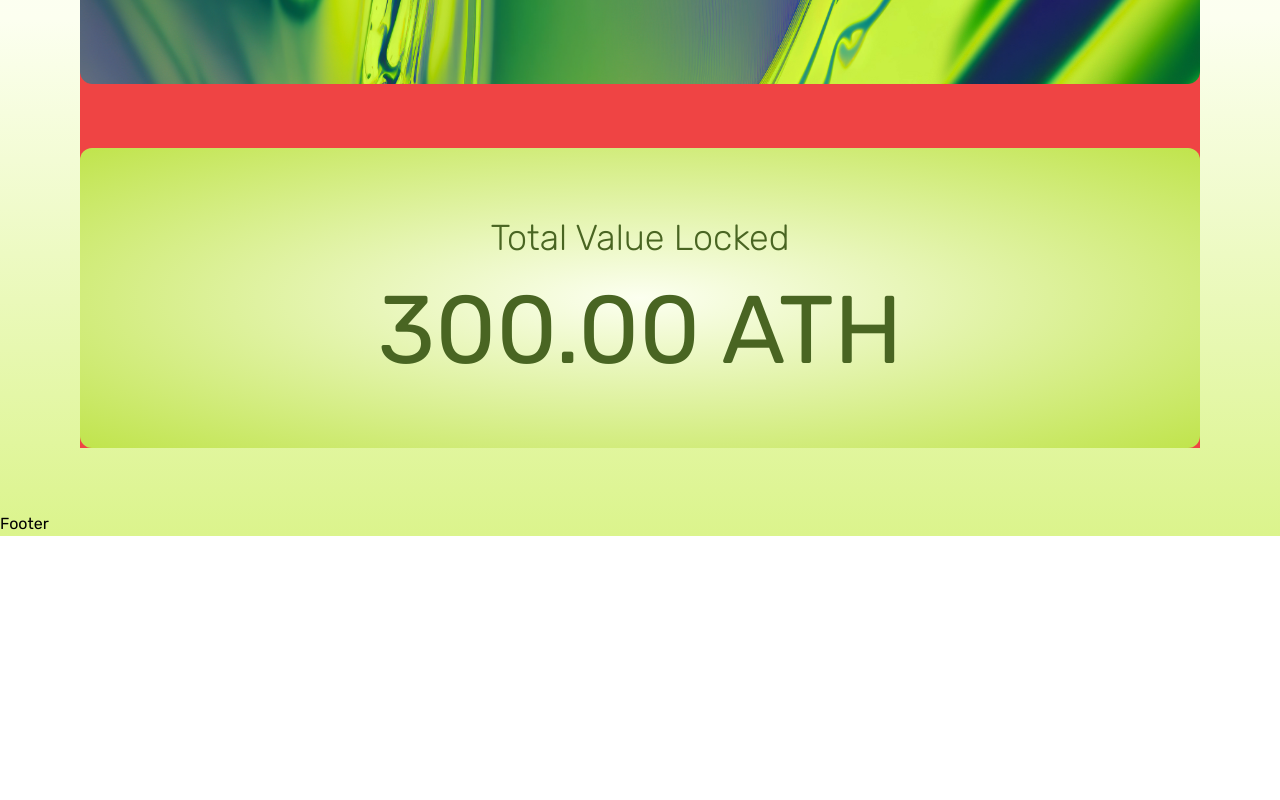
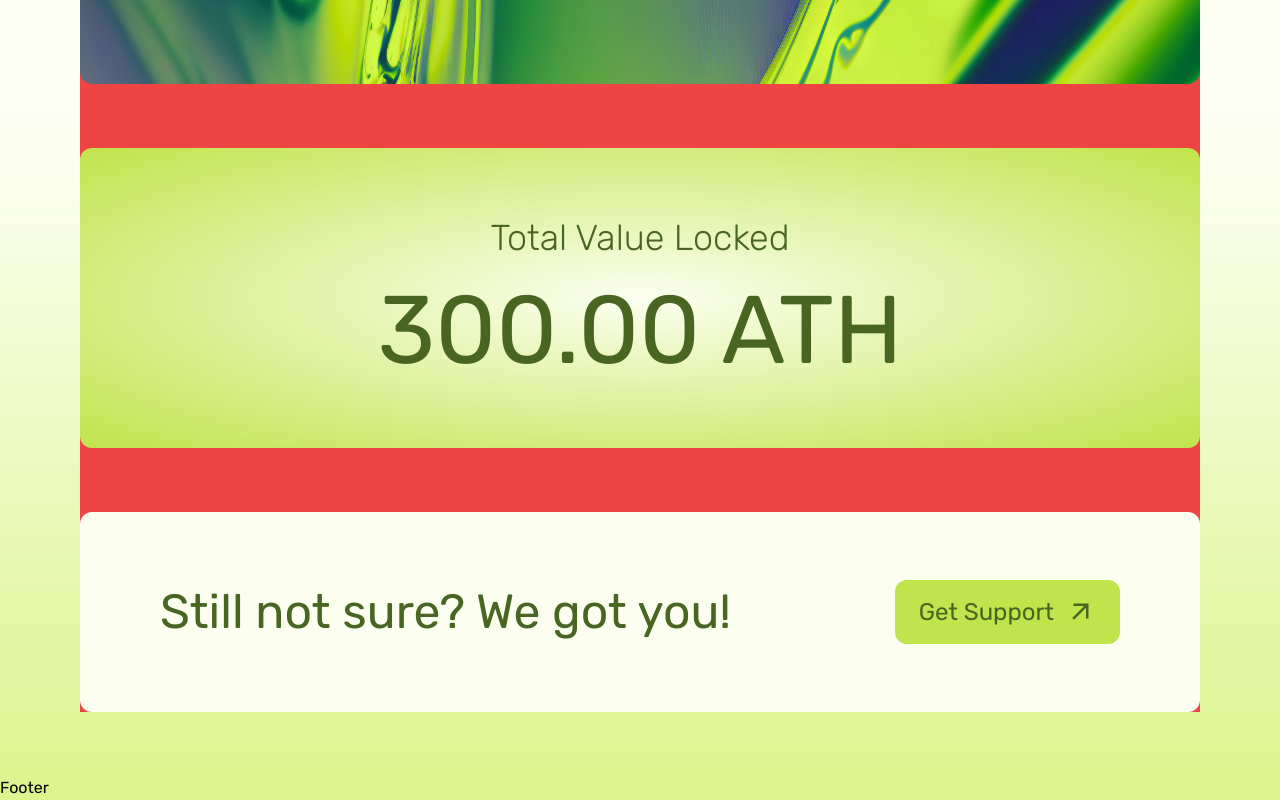
Before and after one commit to maia-ab/aethir-staking-landing-page, a Next.js app: page / in a window 1280 px wide. Shown: the part 498-1298 px from the top of the page. Before the commit the page ends 1034 px from the top, so only its background shows below. Built offline with nearby package versions, Linux system fonts and the light colour scheme.

Commit message:
added support panel

```diff
--- a/src/app/page.tsx
+++ b/src/app/page.tsx
@@ -1,3 +1,4 @@
+import SupportPanel from "@/components/support-panel";
 import Hero from "@/components/hero";
 import TextPanel from "@/components/text-panel";
 
@@ -11,6 +12,10 @@ export default function Home() {
         subtext="Brief explanation, stake to recieve passive income etc."
       />
       <TextPanel title="Total Value Locked" text="300.00 ATH" />
+      <SupportPanel
+        text="Still not sure? We got you!"
+        buttonText="Get Support"
+      />
     </main>
   );
 }
--- /dev/null
+++ b/src/app/support/page.tsx
@@ -0,0 +1,5 @@
+function SupportPage() {
+  return <div>SupportPage</div>;
+}
+
+export default SupportPage;
--- /dev/null
+++ b/src/components/support-panel.tsx
@@ -0,0 +1,23 @@
+import { MdArrowOutward } from "react-icons/md";
+import Link from "next/link";
+
+type SupportPanelProps = {
+  text: string;
+  buttonText: string;
+};
+
+function SupportPanel({ text, buttonText }: SupportPanelProps) {
+  return (
+    <div className="bg-beige text-darkgreen flex items-center px-20 my-16 mx-auto max-w-[1780px] h-[200px] rounded-xl ">
+      <h2 className="text-5xl">{text}</h2>
+      <Link className=" ml-auto " href={"/support"}>
+        <button className="bg-green flex gap-3 text-2xl px-6 py-4 rounded-xl">
+          {buttonText}
+          <MdArrowOutward size={30} />
+        </button>
+      </Link>
+    </div>
+  );
+}
+
+export default SupportPanel;
```
Also changed, not shown: package.json (+5 -4 lines), 1 other file (tests, documents, lock files or other folders).
